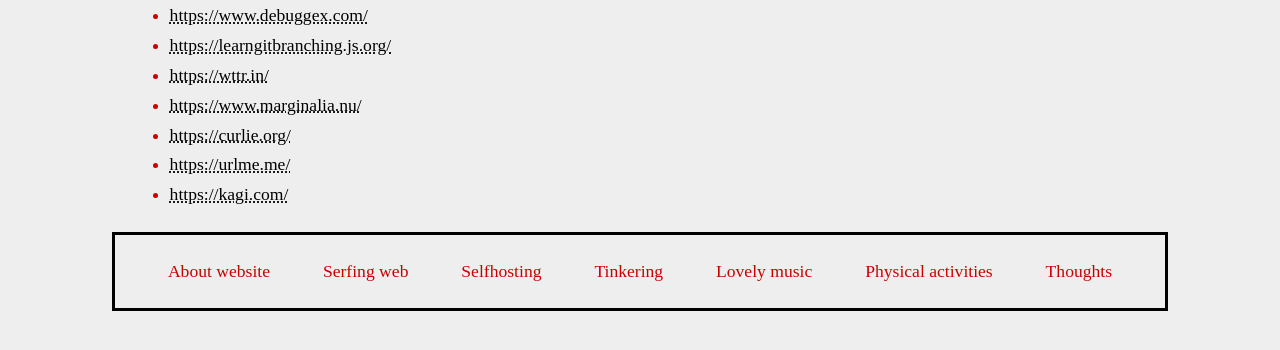
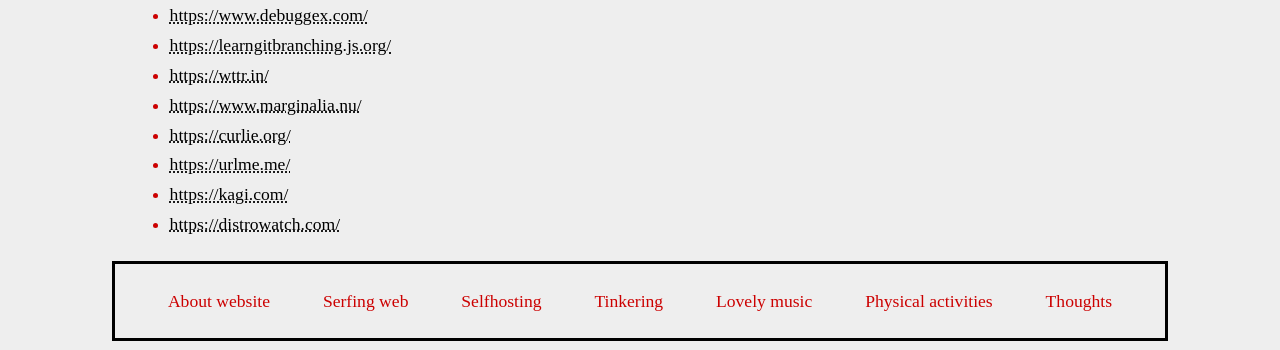
Before and after one commit to killeik/online, an Eleventy site: page source/web/websites.md in a window 1280 px wide. Shown: the part 635-985 px from the top of the page. Before the commit the page ends 955 px from the top, so only its background shows below. Built offline with nearby package versions, Linux system fonts and the light colour scheme; Eleventy itself is replaced by a stand-in of ours; files that its build step writes are made by us from their sources.

Commit message:
websites

```diff
--- a/source/web/websites.md
+++ b/source/web/websites.md
@@ -27,3 +27,4 @@
 - <https://curlie.org/>
 - <https://urlme.me/>
 - <https://kagi.com/>
+- <https://distrowatch.com/>
```
